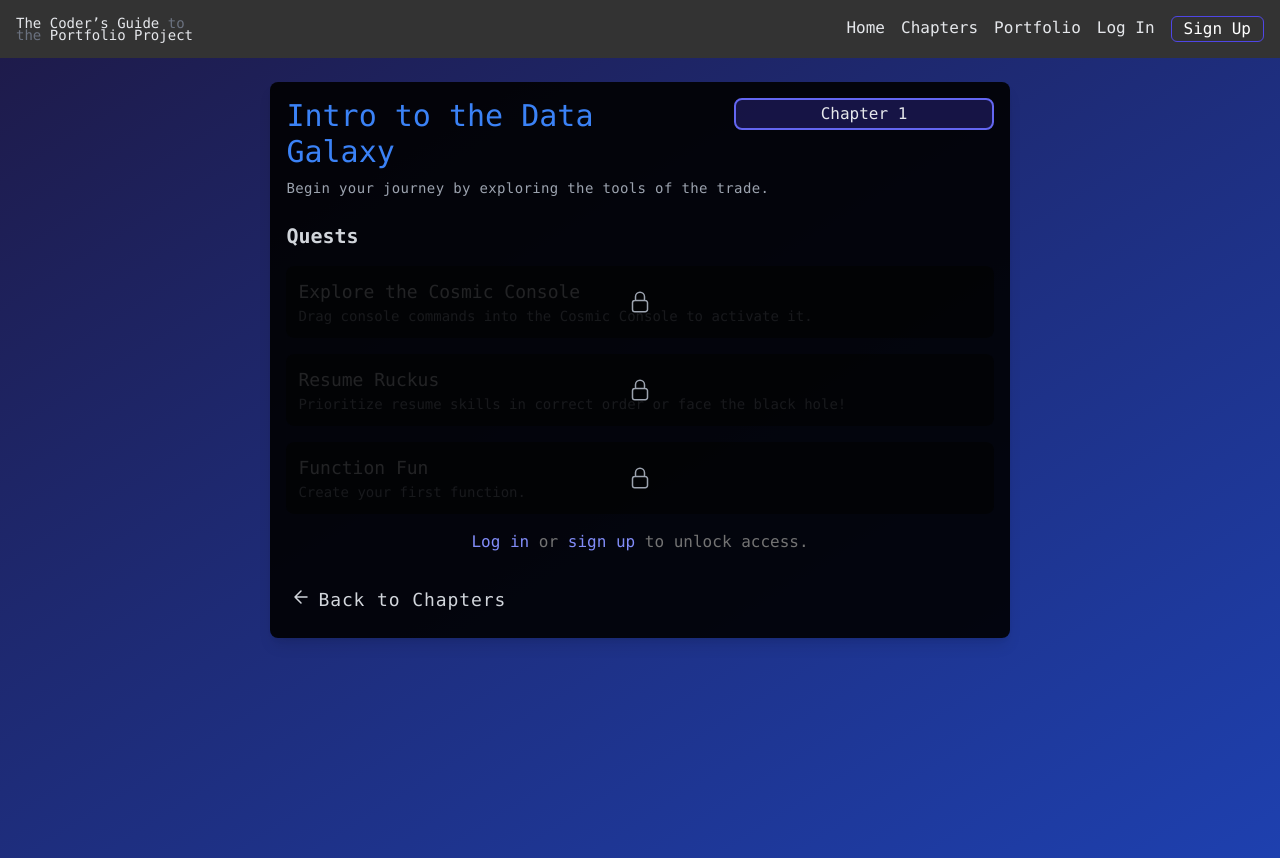
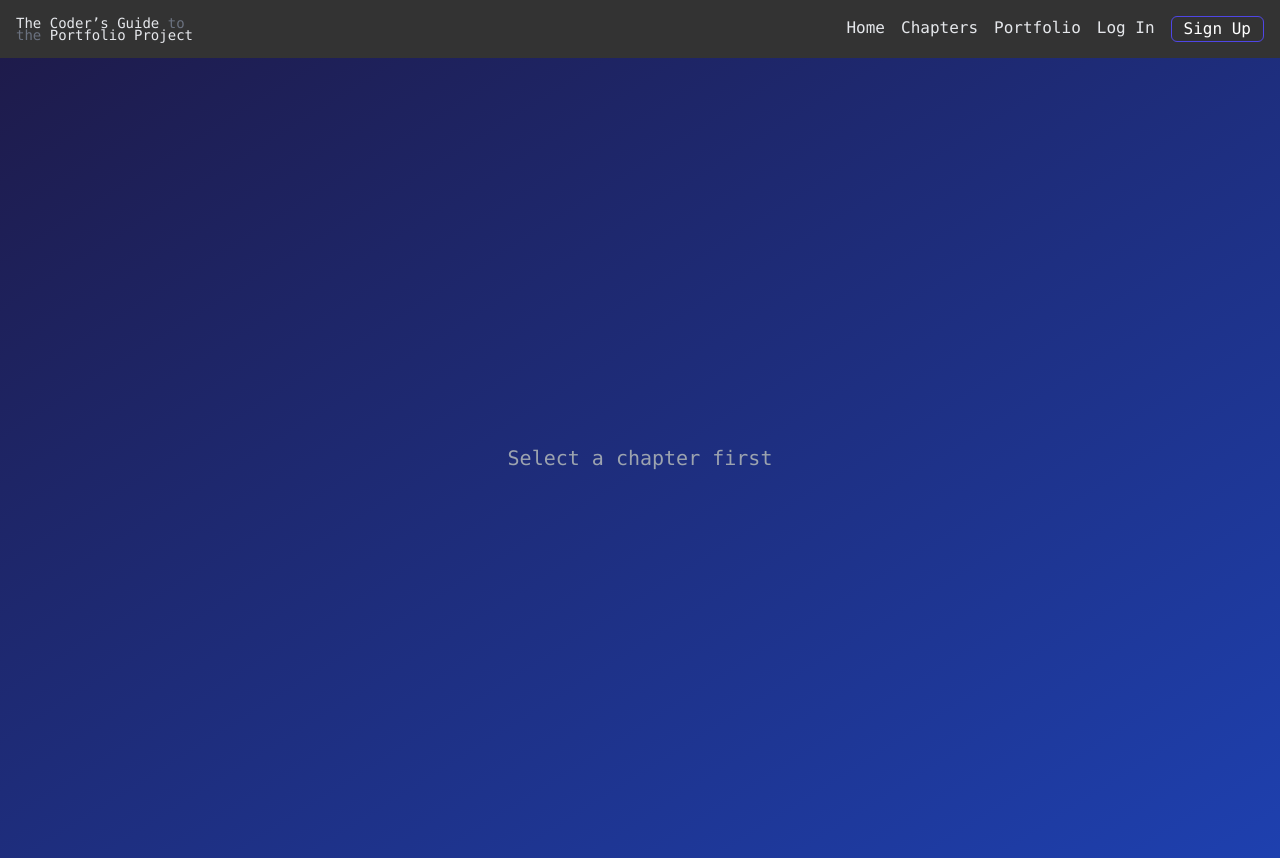
Before and after one commit to rb-thompson/coders-guide-portfolio, a Next.js app in the folder frontend/: page /chapters/1 in a window 1280 px wide. Built offline with nearby package versions, Linux system fonts and the light colour scheme; a web font is replaced by a local one.

Commit message:
Replace URL-based chapterId with context-based chapter.id, aligning with UserContext approach

```diff
--- a/frontend/app/chapters/[id]/page.tsx
+++ b/frontend/app/chapters/[id]/page.tsx
@@ -3,35 +3,37 @@
 // Chapter detail page
 // Displays quests for a specific chapter with completion status and navigation
 
-import { useRouter, useParams } from "next/navigation"; // For routing and URL params
+import { useRouter } from "next/navigation"; // For routing and URL params
 import { motion } from "framer-motion"; // Smooth animations
-import Link from "next/link";
 import { useUser } from "@/contexts/UserContext"; // User state for quest progress
 import { chapters } from "@/chapters/chapters"; // Static chapter data
 
 export default function ChapterDetail() {
   const router = useRouter();
-  const { id } = useParams(); // Extract chapter ID from URL (e.g., /chapters/2)
-  const { user, setCurrentQuest } = useUser(); // User data and quest setter
+  const { user, setCurrentQuest, getCurrentChapter } = useUser();
+  const chapter = getCurrentChapter();
 
-  // Parse chapterId from URL, default to 1 if invalid
-  const chapterId = parseInt(id as string || "1", 10);
-  const chapter = chapters.find((ch) => ch.id === chapterId);
-
-  // Handle missing chapters with a fallback UI
   if (!chapter) {
     return (
       <div className="min-h-screen bg-gradient-to-br from-indigo-950 to-blue-800 text-gray-200 flex items-center justify-center">
-        <p className="text-xl font-mono text-gray-400">Chapter not found</p>
+        <p className="text-xl font-mono text-gray-400">Select a chapter first</p>
       </div>
     );
   }
 
-  // Check if a quest is completed based on user’s progress
+  const chapterId = chapter.id;
+
   const isQuestCompleted = (questId: number) => {
     return user && user.completedQuests
       ? user.completedQuests.includes(`${chapterId}-${questId}`)
       : false;
+  };
+
+  const handleQuestSelect = (questId: number) => {
+    setCurrentQuest(chapterId, questId);
+    const quest = chapter.quests.find((q) => q.id === questId);
+    const slug = quest?.title.toLowerCase().replace(/\s+/g, "-");
+    router.push(`/chapters/${chapterId}/${slug}`);
   };
 
   return (
@@ -43,7 +45,6 @@ export default function ChapterDetail() {
         animate={{ opacity: 1, y: 0 }}
         transition={{ duration: 0.5, ease: "easeOut" }}
       >
-        {/* Chapter header */}
         <div className="grid grid-cols-[5fr_3fr] gap-4 justify-between mb-2">
           <h1 className="text-2xl md:text-3xl font-normal text-blue-500">{chapter.title}</h1>
           <span className="w-auto h-8 rounded-lg bg-indigo-700/30 border-2 border-indigo-500 flex items-center justify-center text-gray-200 font-normal">
@@ -52,12 +53,10 @@ export default function ChapterDetail() {
         </div>
         <p className="text-sm tracking-wide text-gray-400 mb-6">{chapter.description}</p>
 
-        {/* Quest list */}
         <div className="quests">
           <h2 className="text-xl font-semibold mb-4 text-gray-300">Quests</h2>
           {chapter.quests.map((quest) => (
             <div key={quest.id} className="mb-4 relative">
-              {/* Quest card - highlighted if completed */}
               <div
                 className={`p-3 ${
                   user && isQuestCompleted(quest.id) ? "bg-indigo-700" : "bg-gray-900/50"
@@ -67,7 +66,6 @@ export default function ChapterDetail() {
                   <h3 className="text-lg font-normal text-gray-200">{quest.title}</h3>
                   <p className="text-sm text-gray-400">{quest.description}</p>
                 </div>
-                {/* Status badge (only for logged-in users) */}
                 {user && (
                   <span
                     className={`text-sm font-semibold px-2 py-1 rounded ${
@@ -79,14 +77,13 @@ export default function ChapterDetail() {
                 )}
               </div>
 
-              {/* Conditional overlay: Checkmark, Start button, or Lock */}
               {user ? (
                 isQuestCompleted(quest.id) ? (
                   <div className="absolute inset-0 flex items-center justify-center bg-black/70 rounded-lg">
                     <motion.span
                       className="text-green-500 flex"
-                      initial={{ opacity: 0, scale: 0 }} // Start small and invisible
-                      animate={{ opacity: [0.4, 0.7, 1], scale: [4, 0.7, 1] }} // Pop effect
+                      initial={{ opacity: 0, scale: 0 }}
+                      animate={{ opacity: [0.4, 0.7, 1], scale: [4, 0.7, 1] }}
                       transition={{ duration: 0.8 }}
                     >
                       <svg
@@ -106,13 +103,12 @@ export default function ChapterDetail() {
                     </motion.span>
                   </div>
                 ) : (
-                  <Link href={`/chapters/${chapterId}/${quest.title.toLowerCase().replace(/\s+/g, "-")}`}>
                   <motion.button
                     className="mt-2 text-gray-300 hover:text-indigo-400 transition-colors font-normal text-sm py-1 px-2 rounded focus:outline-none focus:shadow-outline w-full flex items-center justify-start space-x-2"
-                      whileHover={{ scale: 1.05 }} // Slight scale on hover
+                    whileHover={{ scale: 1.05 }}
                     transition={{ type: "spring", stiffness: 300 }}
                     aria-label={`Start quest: ${quest.title}`}
-                      onClick={() => setCurrentQuest(chapterId, quest.id)} // Track active quest
+                    onClick={() => handleQuestSelect(quest.id)} // Replaced Link with onClick
                   >
                     <svg
                       xmlns="http://www.w3.org/2000/svg"
@@ -126,7 +122,6 @@ export default function ChapterDetail() {
                     </svg>
                     <span>Start Quest</span>
                   </motion.button>
-                  </Link>
                 )
               ) : (
                 <div className="absolute inset-0 flex items-center justify-center bg-black/70 rounded-lg">
@@ -152,7 +147,6 @@ export default function ChapterDetail() {
           ))}
         </div>
 
-        {/* Login prompt or badges link */}
         {!user ? (
           <p className="text-neutral-500 text-center">
             <a href="/login" className="text-indigo-400">Log in</a> or{" "}
@@ -167,10 +161,9 @@ export default function ChapterDetail() {
           </p>
         )}
 
-        {/* Back navigation */}
         <motion.button
           className="mt-6 text-gray-300 hover:text-indigo-400 transition-colors font-normal text-lg tracking-wider py-2 px-0 rounded focus:outline-none focus:shadow-outline w-full flex items-center justify-start space-x-2"
-          whileHover={{ x: 2 }} // Slight shift on hover
+          whileHover={{ x: 2 }}
           transition={{ type: "spring", stiffness: 300 }}
           onClick={() => router.push("/chapters")}
         >
```
Lines whose indentation alone changed are shown as unchanged.
